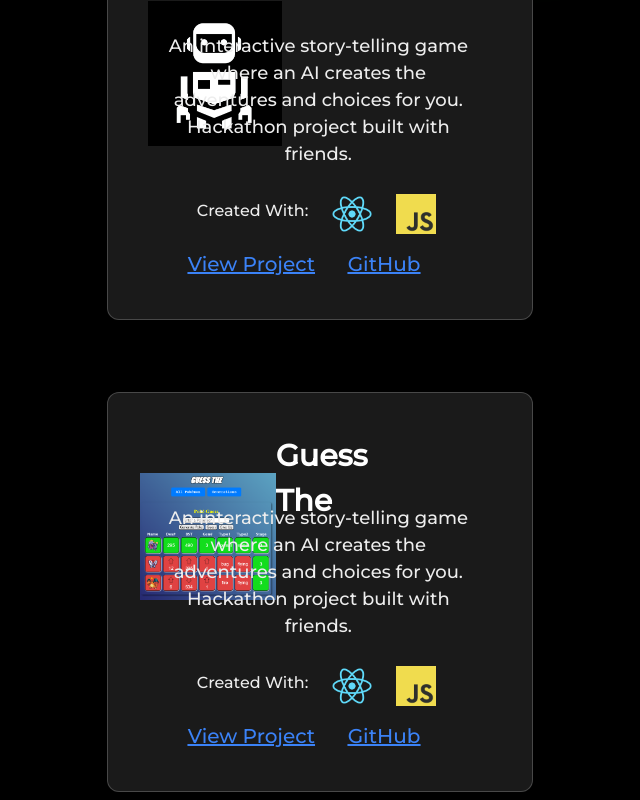
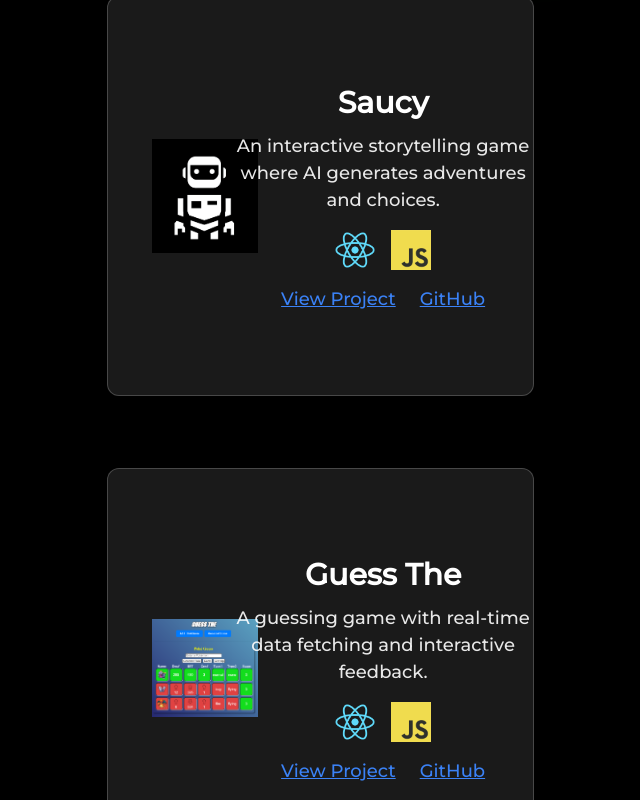
Before and after one commit to NaffodA/Portfolio-Site, a Next.js app: page / in a window 1280 px wide. Shown: the part 1040-1840 px from the top of the page, without its empty margins (320-960 px from the left). Built offline with nearby package versions, Linux system fonts and the light colour scheme.

Commit message:
optimization

```diff
--- a/app/layout.tsx
+++ b/app/layout.tsx
@@ -19,9 +19,10 @@ export default function RootLayout({
   children: React.ReactNode;
 }>) {
   return (
-    <html lang="en">
+    <html lang="en" className="overflow-x-hidden">
       <body
         className={`relative antialiased bg-black ${montserrat.variable} font-sans`}
+
       >
         {/* Blurred Gradient Background */}
         <div className="absolute inset-0 overflow-hidden -z-10">
--- a/components/Intro.tsx
+++ b/components/Intro.tsx
@@ -24,7 +24,7 @@ export default function Intro(){
                     src="/TypeScript.png"
                     alt="TS logo"
                     width={30}
-                    height={50}
+                    height={30}
                 />
             </div>
             <div className="absolute top-2 left-[180px] ">
@@ -32,7 +32,7 @@ export default function Intro(){
                     src="/nextWhite.png"
                     alt="Next logo"
                     width={30}
-                    height={50}
+                    height={30}
                 />
             </div>
         </>
--- a/components/Projects.tsx
+++ b/components/Projects.tsx
@@ -1,105 +1,74 @@
 import Image from 'next/image';
 import Link from 'next/link';
 
+const projects = [
+    {
+      name: "Saucy",
+      description: "An interactive storytelling game where AI generates adventures and choices.",
+      image: "/Robot.png",
+      url: "https://www.saucyclub.co/",
+      github: "https://github.com/WangWNico/HackNYU2025.git",
+      tech: ["/React.png", "/JavaScript.png"],
+    },
+    {
+      name: "Guess The",
+      description: "A guessing game with real-time data fetching and interactive feedback.",
+      image: "/guessTheLogoCom.png",
+      url: "https://your-project-link.com",
+      github: "https://github.com/your-repo.git",
+      tech: ["/React.png", "/JavaScript.png"],
+    },
+  ];
+
   export default function Projects() {
     return (
-        <section id="projects" className="flex flex-col items-center justify-center w-full font-sans ">
-            <div className="w-1/3 h-[400px] border border-white/20 rounded-xl justify-between bg-white/10 backdrop-blur-lg flex mb-8 mt-40
-            transition-transform duration-300 ease-in-out hover:scale-105">
-                <div className="relative mt-20 ml-10">
-                    <Link href="https://www.saucyclub.co/">
+      <section id="projects" className="flex flex-col items-center justify-center w-full font-sans">
+        <div className="text-[45px] mt-32">My Projects</div>
+        {projects.map((project, index) => (
+          <div
+            key={index}
+            className="w-1/3 h-[400px] border border-white/20 rounded-xl bg-white/10 backdrop-blur-lg flex flex-row justify-between items-center
+            mb-8 mt-10 transition-transform duration-300 ease-in-out transform-gpu will-change-transform hover:scale-105 p-6"
+          >
+            <div className="w-1/3 flex ml-5 justify-center">
+              <Link href={project.url}>
                 <Image
-                            src="/Robot.png"
-                            alt="Robot picture"
+                  src={project.image}
+                  alt={`${project.name} Logo`}
                   width={200}
                   height={200}
+                  className="object-contain"
+                  priority={index === 0}
                 />
               </Link>
             </div>
-                <span className="text-white mr-40 mt-10 text-[30px] font-bold">
-                    Saucy
-                </span>
-                <span className="absolute w-[300px] right-16 top-28 text-[18px] text-center">
-                    An interactive story-telling game where an AI creates the adventures and choices for you.
-                    Hackathon project built with friends.
-                </span>
-                <span className="absolute right-56 bottom-24">
-                    Created With:
-                </span>
-                <div className="absolute right-40 bottom-[85px] ">
-                    <Image
-                        src="/React.png"
-                        alt="React logo"
-                        width={40}
-                        height={50}
-                    />
+
+            <div className="w-2/3 flex flex-col justify-center items-center">
+              <span className="text-white text-[30px] font-bold">{project.name}</span>
+
+              <p className="text-white/90 text-center w-[300px] text-[18px] mt-2 ">
+                {project.description}
+              </p>
+
+              <div className="flex items-center gap-4 mt-4">
+                {project.tech.map((tech, i) => (
+                  <div key={i} className="relative">
+                    <Image src={tech} alt="Tech logo" width={40} height={40} className="object-contain" loading="lazy" />
                   </div>
-                <div className="absolute right-24 bottom-[85px] ">
-                    <Image
-                        src="/JavaScript.png"
-                        alt="JS logo"
-                        width={40}
-                        height={50}
-                    />
-                </div>
-                <span className="absolute left-20 bottom-10 text-[20px] underline text-blue-500">
-                     <a href="https://www.saucyclub.co/" target="_blank" rel="noopener noreferrer">View Project </a>
-                </span>
-                <span className="absolute left-60 bottom-10 text-[20px] underline text-blue-500">
-                     <a href="https://github.com/WangWNico/HackNYU2025.git" target="_blank" rel="noopener noreferrer">GitHub </a>
-                     {/*rel paramter is security feature*/}
-                </span>
+                ))}
               </div>
 
-            <div className="w-1/3 h-[400px] border border-white/20 rounded-xl justify-between bg-white/10 backdrop-blur-lg flex mb-8 mt-10
-            transition-transform duration-300 ease-in-out hover:scale-105">
-                <div className="relative mt-20 ml-8">
-                    <Link href="">
-                        <Image
-                            src="/guessTheLogoCom.png"
-                            alt="guessThe picture"
-                            width={220}
-                            height={200}
-
-                        />
-                    </Link>
+              <div className="flex gap-6 mt-4">
+                <a href={project.url} target="_blank" rel="noopener noreferrer" className="text-[18px] underline text-blue-500">
+                  View Project
+                </a>
+                <a href={project.github} target="_blank" rel="noopener noreferrer" className="text-[18px] underline text-blue-500">
+                  GitHub
+                </a>
               </div>
-                <span className="text-white mr-40 mt-10 text-[30px] font-bold">
-                    Guess The
-                </span>
-                <span className="absolute w-[300px] right-16 top-28 text-[18px] text-center">
-                    An interactive story-telling game where an AI creates the adventures and choices for you.
-                    Hackathon project built with friends.
-                </span>
-                <span className="absolute right-56 bottom-24">
-                    Created With:
-                </span>
-                <div className="absolute right-40 bottom-[85px] ">
-                    <Image
-                        src="/React.png"
-                        alt="React logo"
-                        width={40}
-                        height={50}
-                        className="object-contain"
-                    />
             </div>
-                <div className="absolute right-24 bottom-[85px] ">
-                    <Image
-                        src="/JavaScript.png"
-                        alt="JS logo"
-                        width={40}
-                        height={50}
-                        className="object-contain"
-                    />
           </div>
-                <span className="absolute left-20 bottom-10 text-[20px] underline text-blue-500">
-                     <a href="https://www.saucyclub.co/" target="_blank" rel="noopener noreferrer">View Project </a>
-                </span>
-                <span className="absolute left-60 bottom-10 text-[20px] underline text-blue-500">
-                     <a href="https://github.com/WangWNico/HackNYU2025.git" target="_blank" rel="noopener noreferrer">GitHub </a>
-                     {/*rel paramter is security feature*/}
-                </span>
-            </div>
+        ))}
       </section>
     );
   }
--- a/components/Skills.tsx
+++ b/components/Skills.tsx
@@ -1,28 +1,28 @@
 import Image from 'next/image'
-
+const skills = [
+    { src: "/React.png", alt: "React", name: "React" },
+    { src: "/JavaScript.png", alt: "JavaScript", name: "JavaScript" },
+    { src: "/Node.js.png", alt: "Node.js", name: "Node.js" },
+    { src: "/TypeScript.png", alt: "TypeScript", name: "TypeScript" },
+    { src: "/Java.png", alt: "Java", name: "Java" },
+    { src: "/Tailwind CSS.png", alt: "Tailwind CSS", name: "Tailwind CSS" },
+    { src: "/nextWhite.png", alt: "next", name: "Next" },
+    { src: "/HTML5.png", alt: "html", name: "HTML" },
+    { src: "/css.png", alt: "css", name: "CSS" },
+]
 export default function Skills() {
     return (
         <section id="skills" className="flex flex-col items-center justify-center h-screen w-full font-san">
             <div className="w-1/3 h-[500px] border border-white/20 rounded-xl bg-white/10 backdrop-blur-lg flex flex-col items-center
-            transition-transform duration-300 ease-in-out hover:scale-105 p-5">
+            transition-transform duration-300 ease-in-out transform-gpu will-change-transform hover:scale-105 p-5">
 
                 <span className="text-[30px] font-bold mb-8">My Skills</span>
 
                 <div className="grid grid-cols-3 gap-10 text-white text-center">
-                    {[
-                        { src: "/React.png", alt: "React", name: "React" },
-                        { src: "/JavaScript.png", alt: "JavaScript", name: "JavaScript" },
-                        { src: "/Node.js.png", alt: "Node.js", name: "Node.js" },
-                        { src: "/TypeScript.png", alt: "TypeScript", name: "TypeScript" },
-                        { src: "/Java.png", alt: "Java", name: "Java" },
-                        { src: "/Tailwind CSS.png", alt: "Tailwind CSS", name: "Tailwind CSS" },
-                        { src: "/nextWhite.png", alt: "next", name: "Next" },
-                        { src: "/HTML5.png", alt: "html", name: "HTML" },
-                        { src: "/css.png", alt: "css", name: "CSS" },
-                    ].map((skill) => (
+                    {skills.map((skill) => (
                         <div key={skill.name} className="flex flex-col items-center">
                             <div className="relative">
-                                <Image src={skill.src} alt={skill.alt} width={60} height={60} className="object-contain" />
+                                <Image src={skill.src} alt={skill.alt} width={60} height={60} className="object-contain" priority={false} />
                             </div>
                             <span className="mt-2 text-[15px]">{skill.name}</span>
                         </div>
--- a/tailwind.config.ts
+++ b/tailwind.config.ts
@@ -23,7 +23,7 @@ export default {
           },
       },
       animation:{
-        dropin: 'dropin 1s ease-in-out 0.3s 1',
+        dropin: 'dropin 1.5s ease-in-out 0.5s 1',
       },
       fontFamily: {
         sans: ['var(--font-montserrat)'],
```
Lines whose indentation alone changed are shown as unchanged.
